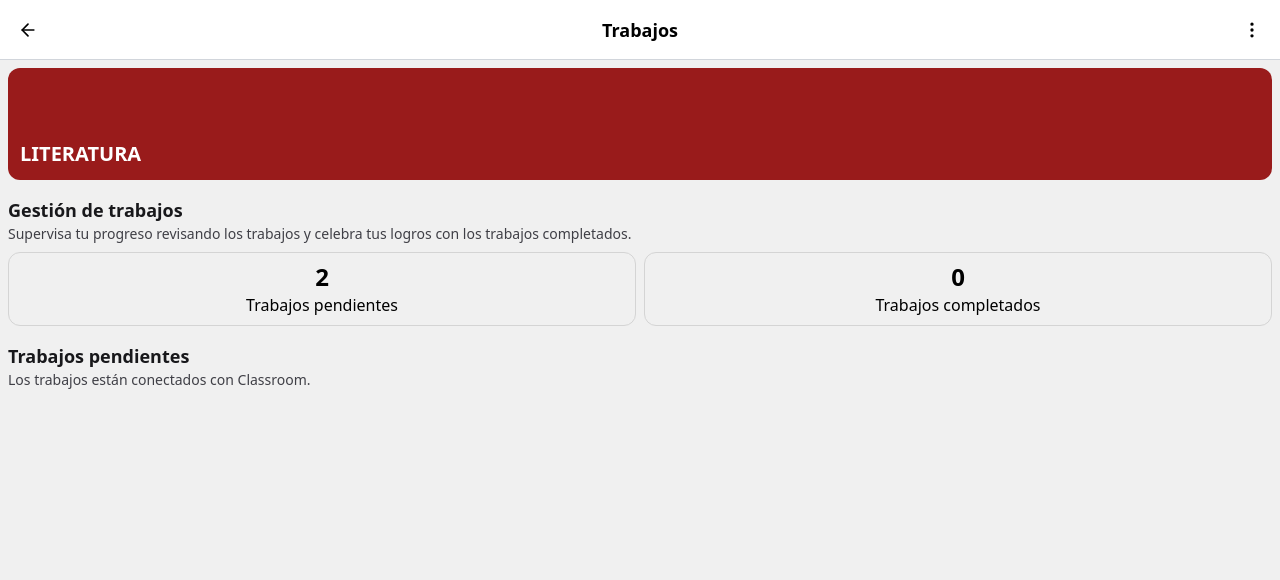
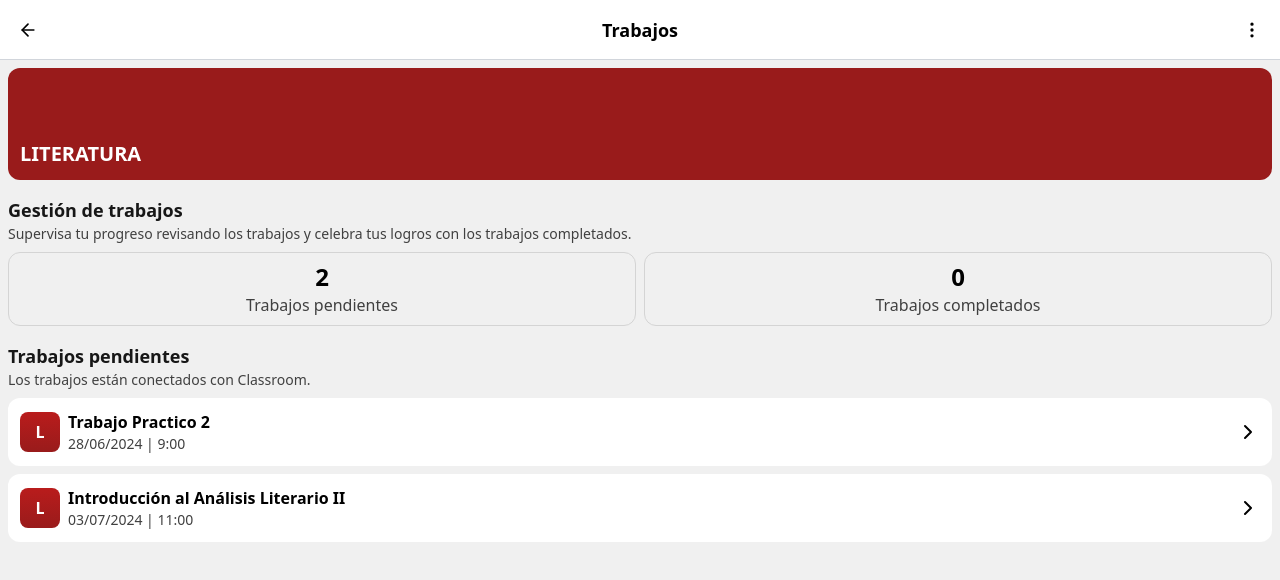
Before and after one commit to Sebastian-Winter12/libelo-back, a Vue app: page /work in a window 1280 px wide. Shown: the top 580 px of the page. Built offline with nearby package versions, Linux system fonts and the light colour scheme.

Commit message:
Update component styles and add pending cards to WorkView

```diff
--- a/src/components/BaseTitle.vue
+++ b/src/components/BaseTitle.vue
@@ -10,8 +10,8 @@ defineProps({
 <template>
     <div class="flex flex-col gap-2">
         <div class="flex flex-col">
-            <h1 class="text-lg text-zinc-900 font-semibold">{{ title }}</h1>
-            <p class="text-sm text-zinc-700">{{ description }}</p>
+            <h1 class="text-lg text-neutral-900 font-semibold">{{ title }}</h1>
+            <p class="text-sm text-neutral-700">{{ description }}</p>
         </div>
         <slot />
     </div>
--- /dev/null
+++ b/src/components/Work/PendingCard.vue
@@ -0,0 +1,24 @@
+<script setup>
+import { ChevronRight } from 'lucide-vue-next';
+import defineProps from 'vue';
+
+defineProps({
+    title: String,
+    date: String
+})
+</script>
+
+<template>
+    <div class="flex items-center justify-between bg-white w-full p-3 rounded-xl">
+        <div class="flex gap-2 items-center">
+            <div class="flex items-center justify-center bg-gradient-to-t from-red-800 to-red-700 size-10 rounded-lg text-white font-semibold">
+                L
+            </div>
+            <div class="flex flex-col">
+                <div class="font-semibold">{{ title }}</div>
+                <div class="text-sm text-neutral-700">{{ date }}</div>
+            </div>
+        </div>
+        <ChevronRight :size="24" />
+    </div>
+</template>
--- a/src/components/Work/StateCard.vue
+++ b/src/components/Work/StateCard.vue
@@ -10,6 +10,6 @@ defineProps({
 <template>
     <div class="flex flex-col items-center justify-center border border-neutral-300 rounded-xl w-full py-2">
         <div class="text-2xl font-semibold">{{ count }}</div>
-        <div>{{ description }}</div>
+        <div class="text-neutral-700">{{ description }}</div>
     </div>
 </template>
--- a/src/views/WorkView.vue
+++ b/src/views/WorkView.vue
@@ -4,6 +4,7 @@ import BaseNav from "@/components/BaseNav.vue";
 import BaseTitle from "@/components/BaseTitle.vue";
 import ClassBanner from "@/components/ClassBanner.vue";
 import StateCard from "@/components/Work/StateCard.vue";
+import PendingCard from "@/components/Work/PendingCard.vue";
 </script>
 
 <template>
@@ -18,7 +19,8 @@ import StateCard from "@/components/Work/StateCard.vue";
                 </div>
             </BaseTitle>
             <BaseTitle title="Trabajos pendientes" description="Los trabajos están conectados con Classroom.">
-
+                <PendingCard title="Trabajo Practico 2" date="28/06/2024 | 9:00" />
+                <PendingCard title="Introducción al Análisis Literario II" date="03/07/2024 | 11:00" />
             </BaseTitle>
         </div>
     </BaseBody>
```
